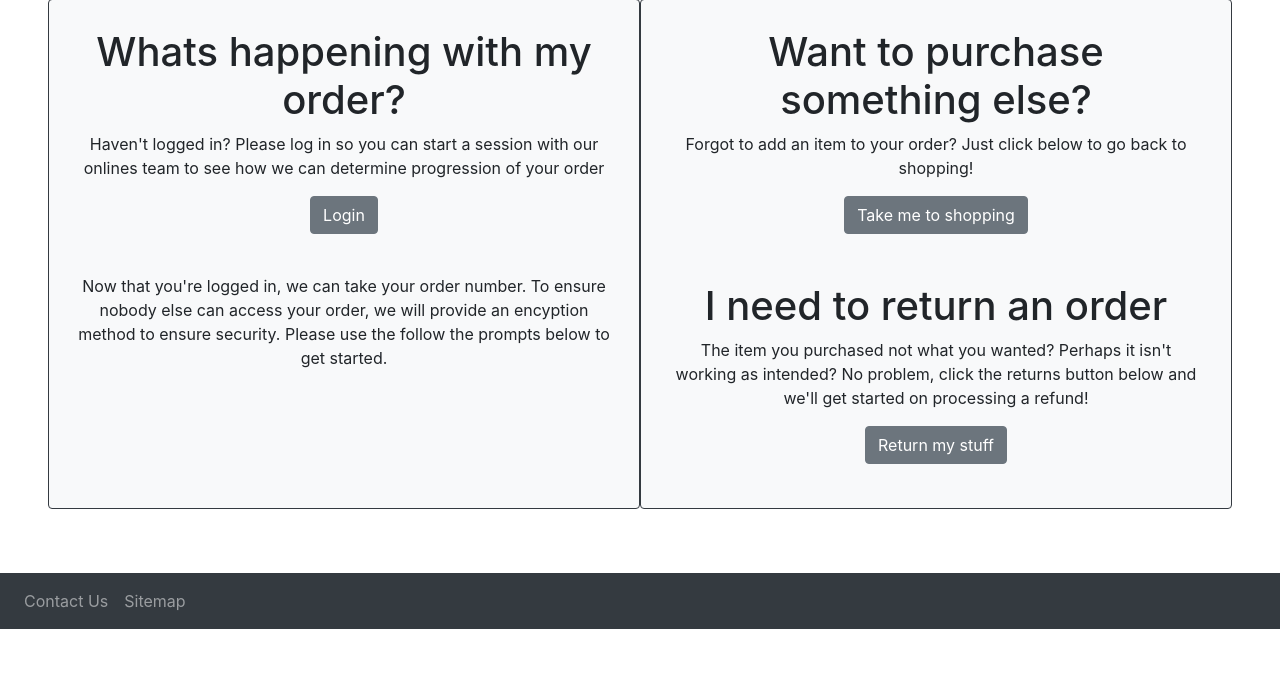
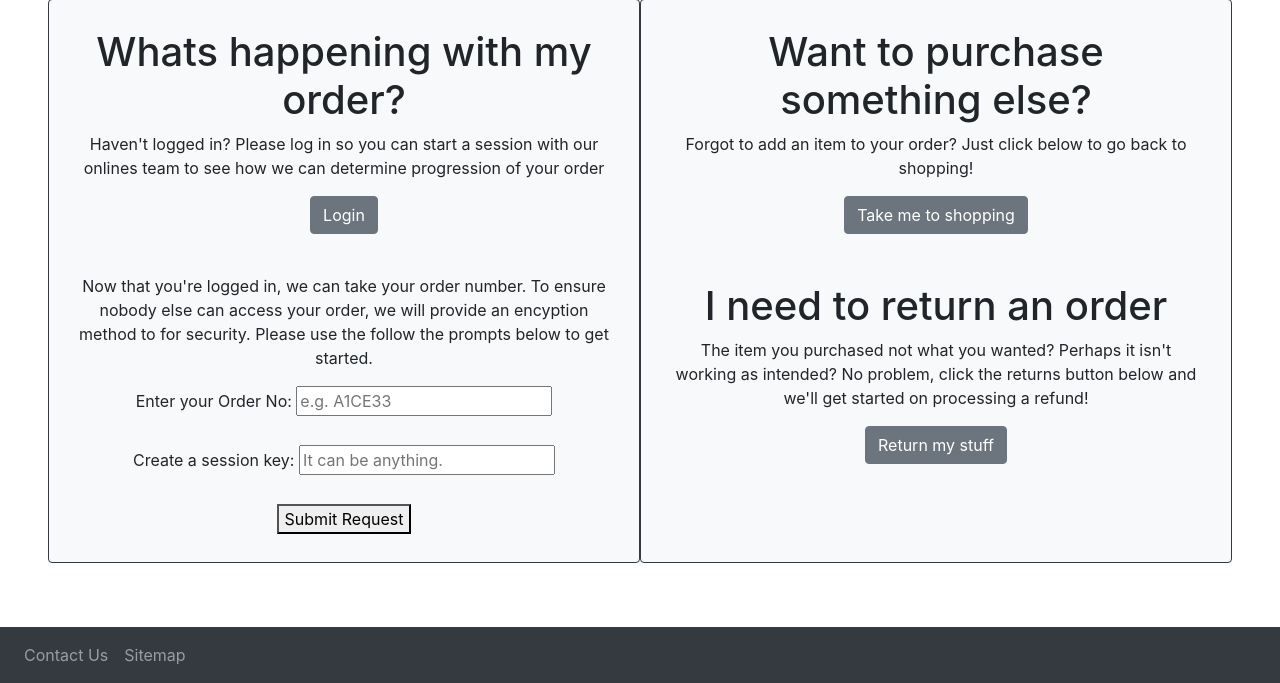
Before and after one commit to Scully01/SECassignment2, a PHP site: page /orders.php in a window 1280 px wide. Shown: the part 421-1104 px from the top of the page. Before the commit the page ends 1050 px from the top, so only its background shows below. Run offline with PHP 8.4, Linux system fonts and the light colour scheme.

Commit message:
DES encryption progress

```diff
--- a/SECassignment2/orders.php
+++ b/SECassignment2/orders.php
@@ -17,8 +17,18 @@
                     <a href = "login.php" class = "btn btn-secondary">Login</a>
                     <br>
                     <br>
-                    <p>Now that you're logged in, we can take your order number. To ensure nobody else can access your order, we will provide an encyption method to ensure security. Please use the follow the prompts below to get started.<p>
-                    </div>
+                    <p>Now that you're logged in, we can take your order number. To ensure nobody else can access your order, we will provide an encyption method to for security. Please use the follow the prompts below to get started.<p>
+                    <FORM ACTION="ordersserver.php" method="POST">
+                        <label for="ordernumber">Enter your Order No:</label>
+                        <input type="text" id="message" placeholder = "e.g. A1CE33" name="message" />
+                        <br/><br/>
+                        <label for = "ordernumber">Create a session key:</label>
+                        <input type="text" id="DES_Encryption_Key" placeholder = "It can be anything." name="DES_Encryption_Key" />
+                        <br/><br/>
+                        <button type="submit" onclick="DES_encryption()">Submit Request</button>
+                    </FORM>
+                 </div>
+
 
                 </div>
                 <div class="card bg-light border-dark col-lg-6  mb-3 p-2">
@@ -38,6 +48,21 @@
 </div>
 
 
+<script type = "text/javascript" src = "des.js"></script>
+<script type = "text/javascript">
+
+function DES_encryption() {
+    var message = document.getElementById("message").value;
+    var key = document.getElementById("DES_Encryption_Key").value;
+
+    var encrypted = javascript_des_encryption(key, message);
+    document.getElementById("message").value = encrypted;
+
+    return false;
+}
+
+</script>
+
 
 
 <?php include 'footer.php';?>
```
Also changed, not shown: SECassignment2/contactus.php (+5 -5 lines), SECassignment2/ordersserver.php (added, +51 -0 lines), SECassignment2/database/database.txt (added).
